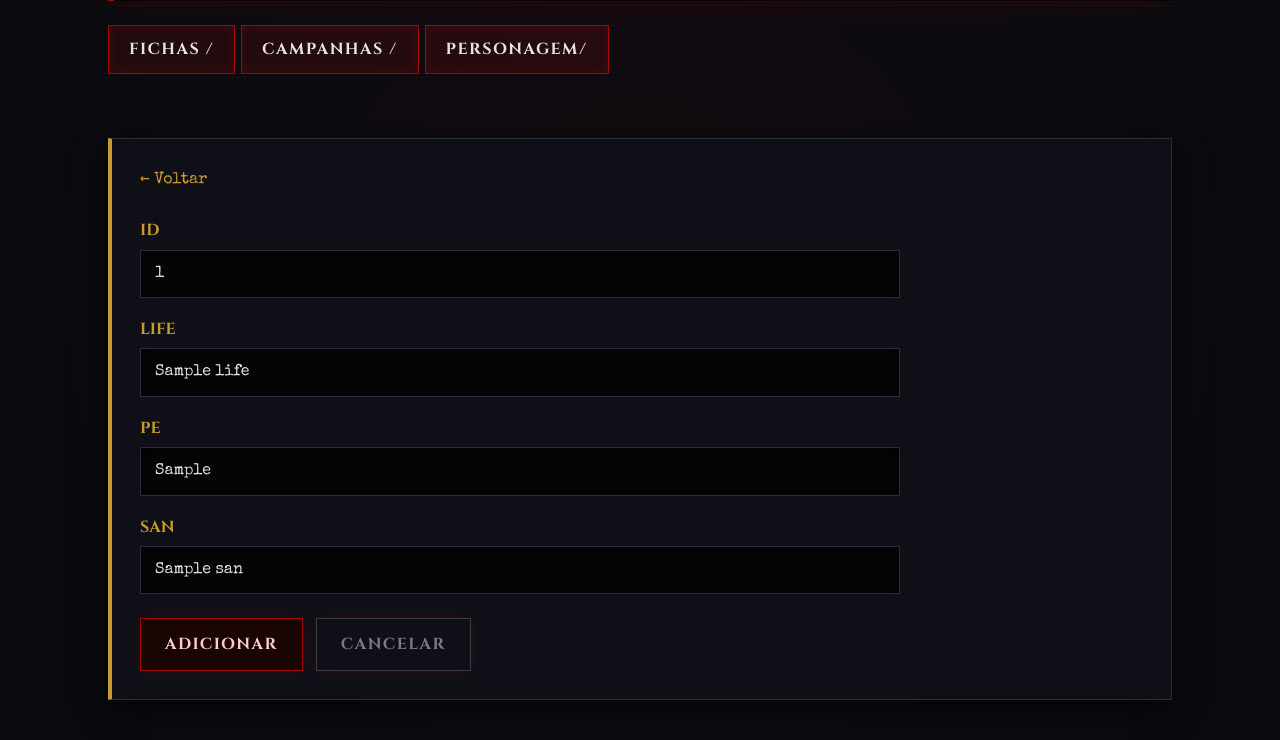
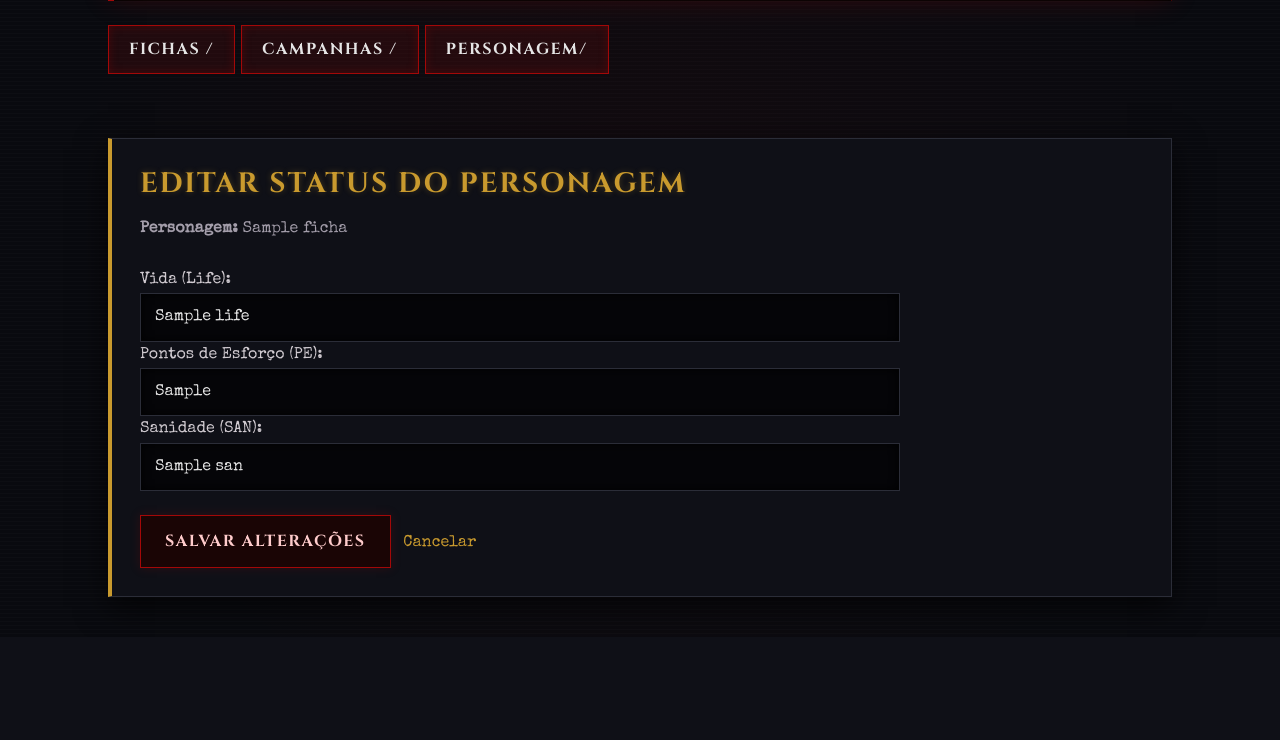
Before and after one commit to arturperezbg028-cmyk/tungas, a Node project: template Trabalho_original-EXPERIMENTOS/Trabalho_original/tungas-main/views/personagem/upd.ejs in a window 1280 px wide. Shown: the part 203-943 px from the top of the page. After the commit the page ends 815 px from the top, so only its background shows below. Run offline with Node 20 templates, Linux system fonts and the light colour scheme; the template is opened without the code that fills it: most values are stand-ins (such as "Sample title", 1, 10 or a date in 2020).

Commit message:
Add files via upload

```diff
--- a/Trabalho_original-EXPERIMENTOS/Trabalho_original/tungas-main/index.js
+++ b/Trabalho_original-EXPERIMENTOS/Trabalho_original/tungas-main/index.js
@@ -17,6 +17,22 @@ const __dirname = dirname(__filename);
 app.set('view engine', 'ejs');
 app.use(express.urlencoded({ extended: true }));
 app.use(express.static(join(__dirname, 'public')));
+
+// Dicionário atualizado com status iniciais e ganhos por nível
+const statusPorClasse = {
+  'Combatente': {
+    inicial: { life: 20, pe: 2, san: 12 },
+    porNivel: { life: 4, pe: 2, san: 3 }
+  },
+  'Especialista': {
+    inicial: { life: 16, pe: 3, san: 16 },
+    porNivel: { life: 3, pe: 3, san: 4 }
+  },
+  'Ocultista': {
+    inicial: { life: 12, pe: 4, san: 20 },
+    porNivel: { life: 2, pe: 4, san: 5 }
+  }
+};
 
 // ==========================================
 // ROTAS PRINCIPAL
@@ -41,8 +57,22 @@ app.get('/ficha/add', (req, res) => {
 
 app.post('/ficha/add', async (req, res) => {
   const { nome, classe, origem, lore } = req.body;
-  await Ficha.create({ nome, classe, origem, lore });
-  res.redirect('/ficha');
+
+  // 1. Cria a Ficha e guarda ela na variável 'novaFicha'
+  const novaFicha = await Ficha.create({ nome, classe, origem, lore });
+
+  // 2. Busca os valores padrão da classe (se não achar, usa 10 como padrão)
+  const statusIniciais = statusPorClasse[classe] || { life: '10', pe: '10', san: '10' };
+
+  // 3. Cria o Personagem automaticamente vinculado a essa Ficha
+  await Personagem.create({
+    ficha: novaFicha._id,
+    life: statusIniciais.life,
+    pe: statusIniciais.pe,
+    san: statusIniciais.san
+  });
+
+  res.redirect('/personagem');
 });
 
 app.get('/ficha/upd/:id', async (req, res) => {
@@ -50,50 +80,9 @@ app.get('/ficha/upd/:id', async (req, res) => {
   res.render('ficha/upd', { ficha });
 });
 
-app.post('/ficha/upd/:id', async (req, res) => {
-  const { nome, classe, origem, lore } = req.body;
-  await Ficha.findByIdAndUpdate(req.params.id, { nome, classe, origem, lore });
-  res.redirect('/ficha');
-});
-
 app.get('/ficha/del/:id', async (req, res) => {
   await Ficha.findByIdAndDelete(req.params.id);
   res.redirect('/ficha');
-});
-
-// ==========================================
-// ROTAS DE PERSONAGEM
-// ==========================================
-
-app.get('/personagem', async (req, res) => {
-  const personagens = await Personagem.find();
-  res.render('personagem/lst', { personagens });
-});
-
-app.get('/personagem/add', (req, res) => {
-  res.render('personagem/add');
-});
-
-app.post('/personagem/add', async (req, res) => {
-  const { life, pe, san } = req.body;
-  await Personagem.create({ life, pe, san });
-  res.redirect('/personagem');
-});
-
-app.get('/personagem/upd/:id', async (req, res) => {
-  const personagem = await Personagem.findById(req.params.id);
-  res.render('personagem/upd', { personagem });
-});
-
-app.post('/personagem/upd/:id', async (req, res) => {
-  const { life, pe, san } = req.body;
-  await Personagem.findByIdAndUpdate(req.params.id, { life, pe, san });
-  res.redirect('/personagem');
-});
-
-app.get('/personagem/del/:id', async (req, res) => {
-  await Personagem.findByIdAndDelete(req.params.id);
-  res.redirect('/personagem');
 });
 
 // ==========================================
@@ -131,29 +120,55 @@ app.get('/campanha/del/:id', async (req, res) => {
   res.redirect('/campanha');
 });
 
-
 // ==========================================
 // ROTAS DE PERSONAGEM
 // ==========================================
 
 // 1. Listar Personagens trazendo os dados da Ficha (.populate)
 app.get('/personagem', async (req, res) => {
-  // O .populate('ficha') substitui o ID pelos dados reais da ficha (nome, classe, etc.)
   const personagens = await Personagem.find().populate('ficha');
   res.render('personagem/lst', { personagens });
 });
 
 // 2. Abrir formulário de adicionar Personagem enviando as Fichas disponíveis
 app.get('/personagem/add', async (req, res) => {
-  const fichas = await Ficha.find(); // Busca todas as fichas criadas
-  res.render('personagem/add', { fichas }); // Envia para o EJS
+  const fichas = await Ficha.find();
+  res.render('personagem/add', { fichas });
 });
 
-// 3. Salvar o Personagem vinculado à Ficha escolhida
+// 3. Salvar o Personagem com valores padrão da classe
 app.post('/personagem/add', async (req, res) => {
+  const { fichaId } = req.body;
+
+  // Busca a ficha selecionada para descobrir a classe dela
+  const fichaSelecionada = await Ficha.findById(fichaId);
+
+  // Pega os status da classe (ou usa '10' como padrão caso a classe tenha outro nome)
+  const statusIniciais = statusPorClasse[fichaSelecionada.classe] || { life: '10', pe: '10', san: '10' };
+
+  // Cria o personagem já com a vida, PE e sanidade preenchidos
+  await Personagem.create({
+    ficha: fichaId,
+    life: statusIniciais.life,
+    pe: statusIniciais.pe,
+    san: statusIniciais.san
+  });
+
+  res.redirect('/personagem');
+});
+
+// 4. Abrir formulário de edição trazendo o personagem e as fichas
+app.get('/personagem/upd/:id', async (req, res) => {
+  const personagem = await Personagem.findById(req.params.id).populate('ficha');
+  const fichas = await Ficha.find();
+  res.render('personagem/upd', { personagem, fichas });
+});
+
+// 5. Atualizar o Personagem
+app.post('/personagem/upd/:id', async (req, res) => {
   const { fichaId, life, pe, san } = req.body;
-  await Personagem.create({
-    ficha: fichaId, // Salva o ID da ficha selecionada
+  await Personagem.findByIdAndUpdate(req.params.id, {
+    ficha: fichaId,
     life,
     pe,
     san
@@ -161,9 +176,34 @@ app.post('/personagem/add', async (req, res) => {
   res.redirect('/personagem');
 });
 
+// 6. Deletar o Personagem
+app.get('/personagem/del/:id', async (req, res) => {
+  await Personagem.findByIdAndDelete(req.params.id);
+  res.redirect('/personagem');
+});
 
+// 7. Subir de Nível (Level Up)
+app.get('/personagem/levelup/:id', async (req, res) => {
+  // Busca o personagem trazendo os dados da ficha para saber a classe
+  const personagem = await Personagem.findById(req.params.id).populate('ficha');
 
+  if (personagem && personagem.ficha) {
+    const classe = personagem.ficha.classe;
+    const configClasse = statusPorClasse[classe];
 
+    // Se a classe existir no dicionário, soma os pontos correspondentes
+    if (configClasse) {
+      personagem.nivel += 1;
+      personagem.life += configClasse.porNivel.life;
+      personagem.pe += configClasse.porNivel.pe;
+      personagem.san += configClasse.porNivel.san;
+
+      await personagem.save();
+    }
+  }
+
+  res.redirect('/personagem');
+});
 
 // ==========================================
 // INICIALIZAÇÃO DO SERVIDOR
--- a/Trabalho_original-EXPERIMENTOS/Trabalho_original/tungas-main/views/personagem/upd.ejs
+++ b/Trabalho_original-EXPERIMENTOS/Trabalho_original/tungas-main/views/personagem/upd.ejs
@@ -1,24 +1,28 @@
-<%- include('../cabecalho')%>
-    <div>
-        <tr><a href="/personagem"> ← Voltar </a></tr>
-        <form method="post">
-        <p>ID</p>
-        <input type="text" name="id" value="<%=personagem.id%>" readonly>
-        <br><br>
-        <p>Life</p>
-        <input type="text" name="life" value="<%=personagem.life%>">
-        <br><br>
-        <p>pe</p>
-        <input type="text" name="pe" value="<%=personagem.pe%>">
-        <p>san</p>
-        <input type="text" name="san" value="<%=personagem.san%>">
+<%- include('../cabecalho') %>
 
-        <br><br>
-        <button type="submit">Adicionar</button>
-        <button type="reset">Cancelar</button>
-        </form>
-    </div>
+<div>
+    <h3>Editar Status do Personagem</h3>
 
-    </body>
+    <!-- Mostra o nome da ficha apenas para referência -->
+    <p><strong>Personagem:</strong> <%= personagem.ficha ? personagem.ficha.nome : '' %></p>
 
-    </html>
+    <form action="/personagem/upd/<%= personagem._id %>" method="POST">
+        <!-- Mantém o ID da ficha vinculado de forma oculta -->
+        <input type="hidden" name="fichaId" value="<%= personagem.ficha ? personagem.ficha._id : '' %>">
+
+        <label>Vida (Life):</label><br>
+        <input type="text" name="life" value="<%= personagem.life %>" required><br><br>
+
+        <label>Pontos de Esforço (PE):</label><br>
+        <input type="text" name="pe" value="<%= personagem.pe %>" required><br><br>
+
+        <label>Sanidade (SAN):</label><br>
+        <input type="text" name="san" value="<%= personagem.san %>" required><br><br>
+
+        <button type="submit">Salvar Alterações</button>
+        <a href="/personagem">Cancelar</a>
+    </form>
+</div>
+
+</body>
+</html>
```
Also changed, not shown: Trabalho_original-EXPERIMENTOS/Trabalho_original/tungas-main/models/Personagem.js (+4 -4 lines), Trabalho_original-EXPERIMENTOS/Trabalho_original/tungas-main/views/personagem/add.ejs (+14 -16 lines), Trabalho_original-EXPERIMENTOS/Trabalho_original/tungas-main/views/personagem/lst.ejs (+27 -14 lines).
